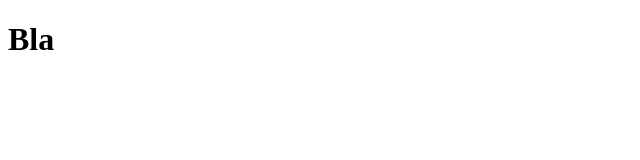
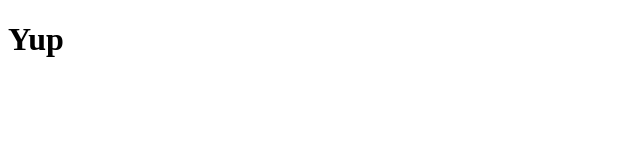
Before and after one commit to maxdevjs/learn-15diasdereact, a React (Create React App) app in the folder app/: page / in a window 1280 px wide. Shown: the top 160 px of the page, without its empty margins (0-640 px from the left). Built offline with nearby package versions, Linux system fonts and the light colour scheme; the HTML template or start-up script is replaced by a standard one.

Commit message:
Change from statefull to stateless

```diff
--- a/app/src/App.js
+++ b/app/src/App.js
@@ -1,11 +1,5 @@
-import React, { Component } from 'react';
+import React from 'react';
 
-class App extends Component {
-  render() {
-    return (
-      <h1>Bla</h1>
-    );
-  }
-}
+const App = () => <h1>Yup</h1>
 
 export default App;
```
